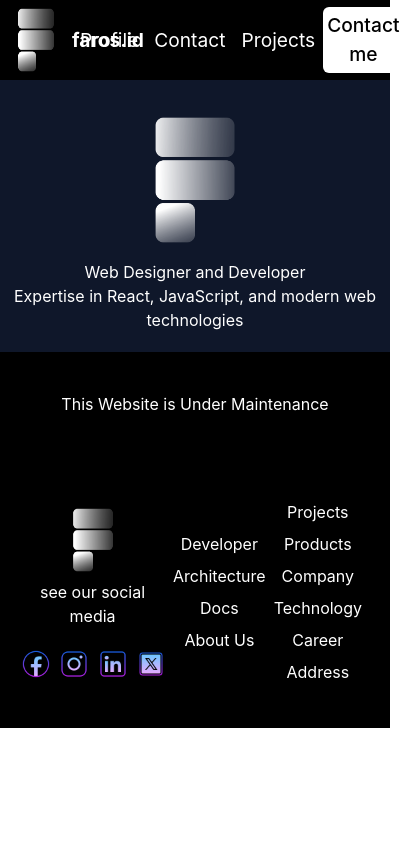
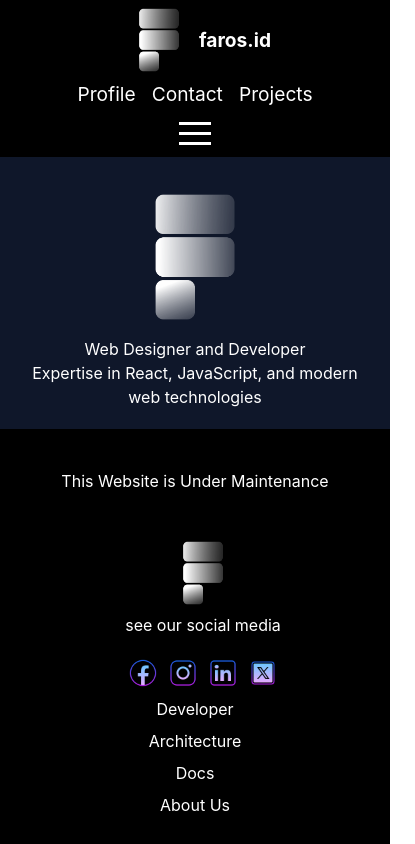
Before and after one commit to farroshayray/me, a React (Create React App) app in the folder my-app/: page / in a window 390 px wide. Shown: the top 844 px of the page, 415 px wide, since content can reach past the window. Built offline with nearby package versions, Linux system fonts and the light colour scheme.

Commit message:
styling with responsive

```diff
--- a/my-app/package.json
+++ b/my-app/package.json
@@ -11,6 +11,7 @@
     "@types/react": "^18.3.3",
     "@types/react-dom": "^18.3.0",
     "autoprefixer": "^10.4.20",
+    "hamburger-react": "^2.5.1",
     "postcss": "^8.4.41",
     "react": "^18.3.1",
     "react-dom": "^18.3.1",
--- a/my-app/src/components/FooterContainer.tsx
+++ b/my-app/src/components/FooterContainer.tsx
@@ -7,7 +7,7 @@ import twitterxLogo from "../pictures/twitterx.png"
 
 const FooterContainer = () => {
     return (
-        <div className="footer-container flex justify-between bg-black">
+        <div className="footer-container flex justify-between bg-black flex-col sm:flex-row">
             <div className="content-center ml-4">
                 <img src={logo}alt="company-logo" className="footer-logo content-center w-20 h-18 mx-auto flex justify-center" />
                 <p className="text-center mb-4 text-white">see our social media</p>
--- a/my-app/src/components/Greetings.tsx
+++ b/my-app/src/components/Greetings.tsx
@@ -6,7 +6,7 @@ const Greetings = () => {
         <img src={require('../pictures/company-logo-bw.png')} alt="Company logo"
         className='w-40 h-40 mx-auto'/>
         <h1>Web Designer and Developer</h1>
-        <p>Expertise in React, JavaScript, and modern web technologies</p>
+        <p className='px-5'>Expertise in React, JavaScript, and modern web technologies</p>
     </div>
   )
 }
--- /dev/null
+++ b/my-app/src/components/InsideHamBtn.tsx
@@ -0,0 +1,15 @@
+import React from 'react'
+
+const InsideHamBtn = () => {
+  return (
+    <div className='flex flex-col absolute top-20 right-0'>
+        <button className='p-2 bg-black'>Inside Ham Button</button>
+        <button className='p-2 bg-black'>Inside Ham Button</button>
+        <button className='p-2 bg-black'>Inside Ham Button</button>
+        <button className='p-2 bg-black'>Inside Ham Button</button>
+        <button className='p-2 bg-black'>Inside Ham Button</button>
+    </div>
+  )
+}
+
+export default InsideHamBtn
--- a/my-app/src/components/NavBar.tsx
+++ b/my-app/src/components/NavBar.tsx
@@ -1,8 +1,11 @@
-import React from 'react'
+import React, { useState } from 'react';
+import { Divide as Hamburger } from 'hamburger-react';
+import InsideHamBtn from './InsideHamBtn';
 
 const NavBar = () => {
+    const [isOpen, setOpen] = useState(false);
   return (
-    <div className='navbar flex justify-between items-center'>
+    <div className='navbar flex justify-between items-center flex-col sm:flex-row'>
         <div className='flex items-center'>
             <img src={require('../pictures/company-logo-bw.png')} alt="company-logo"
             className='w-20 h-20'/>
@@ -13,11 +16,11 @@ const NavBar = () => {
             <a href="" className="mx-2">Contact</a>
             <a href="" className="mx-2">Projects</a>
         </div>
-        <div>
-            <button className='bg-white mr-3 rounded-md'>
-                <p className='m-1 text-black font-medium'>Contact me</p>
-            </button>
+        <div className='flex flex-col'>
+            <Hamburger toggled={isOpen} toggle={setOpen} />
+            {isOpen && <InsideHamBtn/> }
         </div>
+
     </div>
   )
 }
```
Also changed, not shown: 1 other file (tests, documents, lock files or other folders).
